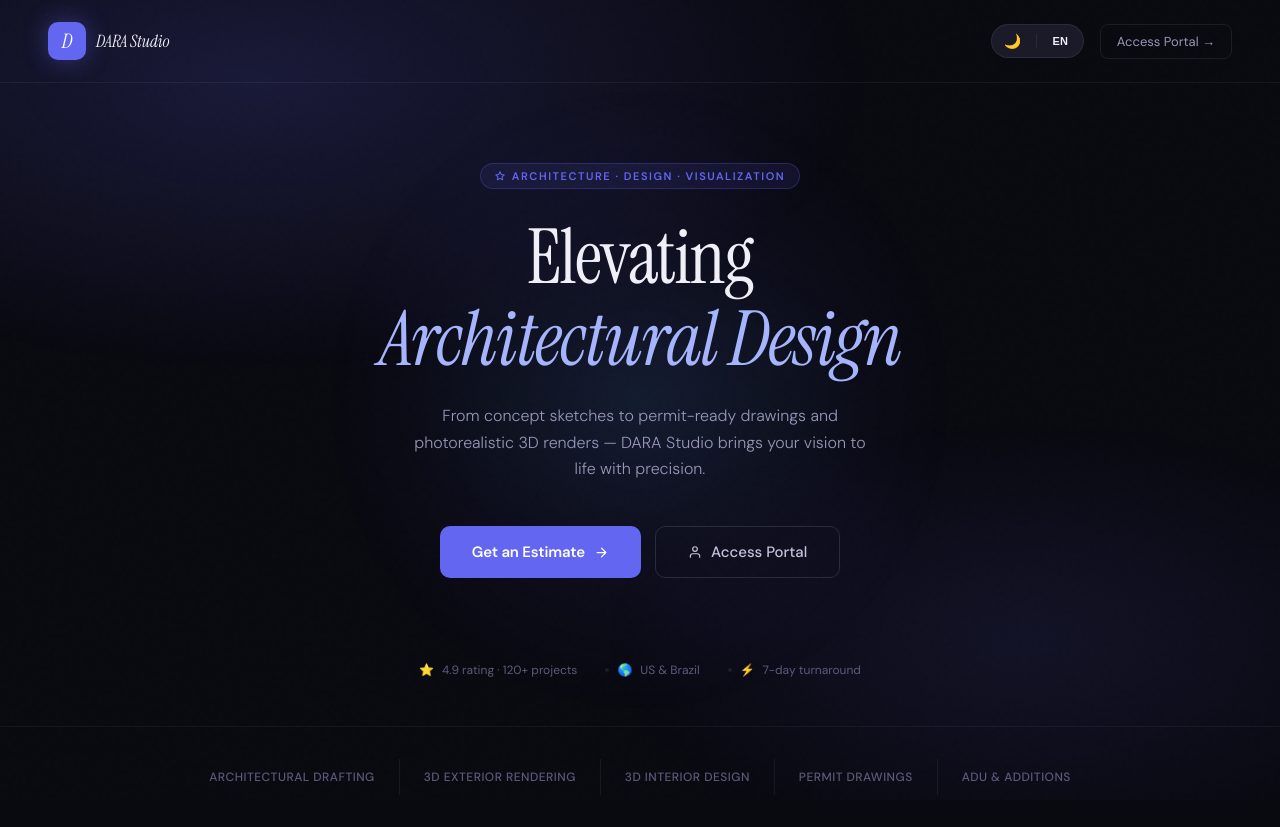
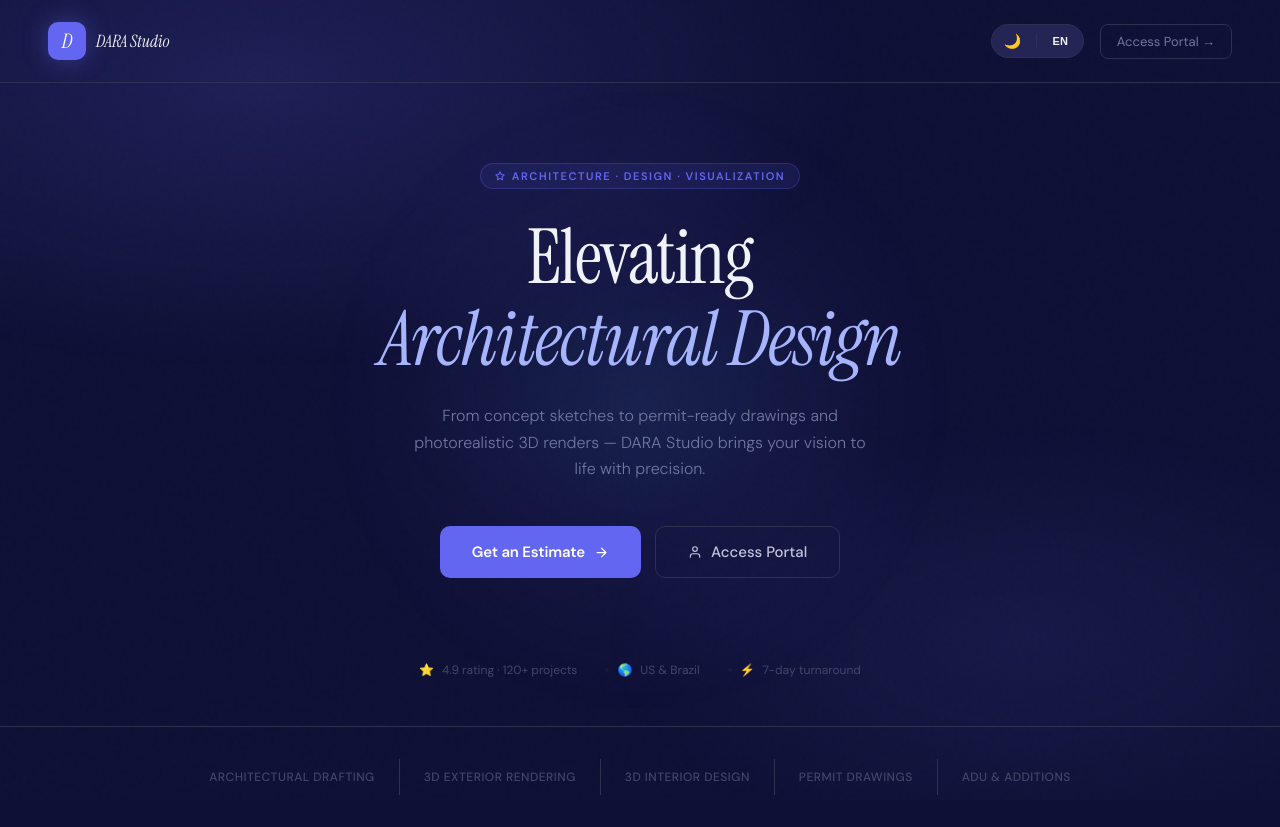
Before and after one commit to darastudiooficial-lab/dara-studio-portal, a React (Vite) app in the folder client/: page / in a window 1280 px wide. Built offline with nearby package versions, Linux system fonts and the light colour scheme.

Commit message:
fix: ensure full UI reactivity across light and dark modes by replacing hardcoded colors with tokens

```diff
--- a/client/src/index.css
+++ b/client/src/index.css
@@ -7,21 +7,24 @@
 
 /* ── Design Tokens ── */
 :root {
-  --bg0:    #090910;
-  --bg1:    #0f0f1a;
-  --bg2:    #14141f;
-  --bg3:    #1a1a28;
-  --border: rgba(255,255,255,.08);
+  /* Dark Theme (Default) */
+  --bg0:    #0F1035; /* bg-main */
+  --bg1:    #1A1B41; /* bg-card */
+  --bg2:    #1E1E4A;
+  --bg3:    #242455;
+  --tx:     #F0F2F9; /* text-primary */
+  --mu:     #7077A1; /* text-secondary */
+  --dm:     #424769; /* accent */
+  --border: #2D3250; /* border */
   --border2:rgba(255,255,255,.14);
-  --a:      #6366f1;
+  --a:      #6366f1; /* Keeping brand indigo as main accent */
   --a-dim:  rgba(99,102,241,.18);
   --a-glow: rgba(99,102,241,.35);
-  --tx:     #f0eff8;
-  --mu:     #9896b8;
-  --dm:     #5c5a7a;
   --gn:     #10b981;
   --am:     #f59e0b;
   --rd:     #ef4444;
+  --cb:     rgba(255,255,255,0.04);
+
   --font-serif: 'Instrument Serif', Georgia, serif;
   --font-mono:  'DM Mono', monospace;
   --font-sans:  'DM Sans', system-ui, sans-serif;
@@ -31,17 +34,18 @@
 }
 
 .light {
-  --bg0:    #f8f9fc;
-  --bg1:    #ffffff;
-  --bg2:    #f1f5f9;
-  --bg3:    #e2e8f0;
-  --border: rgba(0,0,0,.08);
+  --bg0:    #F0F2F9; /* bg-main */
+  --bg1:    #FFFFFF; /* bg-card */
+  --bg2:    #E5E8F3;
+  --bg3:    #DCDFE9;
+  --tx:     #2D3250; /* text-primary */
+  --mu:     #676F9D; /* text-secondary */
+  --dm:     #7077A1; /* accent */
+  --border: #DCDFE9; /* border */
   --border2:rgba(0,0,0,.14);
-  --tx:     #0f172a;
-  --mu:     #475569;
-  --dm:     #94a3b8;
   --a-dim:  rgba(99,102,241,.12);
   --a-glow: rgba(99,102,241,.15);
+  --cb:     rgba(0,0,0,0.05);
 }
 
 html, body, #root {
@@ -372,7 +376,7 @@
 .lp-nav {
   display: flex; align-items: center; justify-content: space-between;
   padding: 22px 48px;
-  border-bottom: 1px solid rgba(255,255,255,.06);
+  border-bottom: 1px solid var(--border);
 }
 @media(max-width: 640px) { .lp-nav { padding: 18px 24px } }
 
@@ -390,7 +394,7 @@
 .lp-nav-login {
   font-size: 13px; color: var(--mu); text-decoration: none;
   padding: 8px 16px; border-radius: 8px;
-  border: 1.5px solid rgba(255,255,255,.08);
+  border: 1.5px solid var(--border);
   transition: all .18s; cursor: pointer;
   background: none; font-family: inherit;
 }
@@ -451,7 +455,7 @@
 .lp-btn-secondary {
   display: inline-flex; align-items: center; gap: 9px;
   padding: 15px 32px; background: transparent;
-  border: 1.5px solid rgba(255,255,255,.12); border-radius: 10px;
+  border: 1.5px solid var(--border); border-radius: 10px;
   color: #c4c2dc; font-family: var(--font-sans); font-size: 15px;
   font-weight: 500; cursor: pointer; transition: all .2s; text-decoration: none;
 }
@@ -467,11 +471,11 @@
   animation: lp-fade-up .6s .55s both;
 }
 .lp-proof-item { display: flex; align-items: center; gap: 8px; font-size: 12px; color: var(--dm); }
-.lp-proof-sep { width: 4px; height: 4px; border-radius: 50%; background: rgba(255,255,255,.08); }
+.lp-proof-sep { width: 4px; height: 4px; border-radius: 50%; background: var(--cb); }
 
 /* Services strip */
 .lp-services {
-  border-top: 1px solid rgba(255,255,255,.05);
+  border-top: 1px solid var(--border);
   padding: 32px 48px; display: flex; align-items: center;
   justify-content: center; gap: 0; flex-wrap: wrap;
   animation: lp-fade-up .6s .65s both;
@@ -479,7 +483,7 @@
 .lp-service-item {
   padding: 10px 24px; font-size: 12px; color: var(--dm);
   letter-spacing: .04em; text-transform: uppercase; font-weight: 500;
-  border-right: 1px solid rgba(255,255,255,.06);
+  border-right: 1px solid var(--border);
 }
 .lp-service-item:last-child { border-right: none }
 @media(max-width: 640px) {
--- a/client/src/pages/ClientPortal.css
+++ b/client/src/pages/ClientPortal.css
@@ -1,45 +1,44 @@
-/* ══ TOKENS ══ */
 :root{
   --a:#6366f1;--a2:#818cf8;--a3:#4f46e5;
   --as:rgba(99,102,241,.09);--ab:rgba(99,102,241,.18);
-  --lav:#f3f2ff;--lav2:#eceaff;
-  --bg:#f3f2ff;--bg2:#ffffff;--bg3:#eceaff;
-  --tx:#1c1a2e;--mu:#6b6880;--dm:#9b99b0;
-  --br:rgba(99,102,241,.15);--br2:rgba(99,102,241,.28);
-  --cb:rgba(0,0,0,.07);
-  --gn:#16a34a;--gnb:rgba(22,163,74,.08);
-  --am:#d97706;--amb:rgba(217,119,6,.08);
-  --rd:#dc2626;--rdb:rgba(220,38,38,.08);
-  --bl:#2563eb;--blb:rgba(37,99,235,.08);
+  --lav:#1A1B41;--lav2:#1E1E4A;
+  --bg:#0F1035;--bg2:#1A1B41;--bg3:#242455;
+  --tx:#F0F2F9;--mu:#7077A1;--dm:#424769;
+  --br:#2D3250;--br2:rgba(99,102,241,.35);
+  --cb:rgba(255,255,255,.04);
+  --gn:#16a34a;--gnb:rgba(22,163,74,.14);
+  --am:#d97706;--amb:rgba(217,119,6,.14);
+  --rd:#dc2626;--rdb:rgba(220,38,38,.14);
+  --bl:#2563eb;--blb:rgba(37,99,235,.14);
   --sbw:224px;--sbc:52px;
   --page-transition:.28s;
 
-  /* Missing tokens for EstimateWizard */
+  /* System tokens */
   --r: 12px; --r-sm: 8px; --r-md: 14px; --r-lg: 20px;
-  --border: rgba(99, 102, 241, 0.12);
-  --border2: rgba(99, 102, 241, 0.25);
-  --a-dim: rgba(99, 102, 241, 0.05);
-  --a-glow: rgba(99, 102, 241, 0.2);
-  --bg0: #090910;
-  --bg1: #11111a;
-}
-
-[data-theme=dark]{
-  --bg:#0f0e1a;--bg2:#1a1828;--bg3:#241f38;
-  --tx:#e8e6f0;--mu:#9b98b0;--dm:#6b6880;
-  --br:rgba(99,102,241,.22);--br2:rgba(99,102,241,.35);
-  --cb:rgba(255,255,255,.06);
-  --lav:#1a1828;--lav2:#241f38;
-  --gnb:rgba(22,163,74,.14);--amb:rgba(217,119,6,.14);
-  --rdb:rgba(220,38,38,.14);--blb:rgba(37,99,235,.14);
-
-  /* Dark mode variants */
-  --border: rgba(255, 255, 255, 0.08);
+  --border: #2D3250;
   --border2: rgba(255, 255, 255, 0.15);
   --a-dim: rgba(99, 102, 241, 0.1);
   --a-glow: rgba(99, 102, 241, 0.3);
-  --bg0: #050508;
-  --bg1: #0a0a0f;
+  --bg0: #0F1035;
+  --bg1: #1A1B41;
+}
+
+.light {
+  --lav:#F0F2F9;--lav2:#E5E8F3;
+  --bg:#F0F2F9;--bg2:#FFFFFF;--bg3:#E5E8F3;
+  --tx:#2D3250;--mu:#676F9D;--dm:#7077A1;
+  --br:#DCDFE9;--br2:rgba(99,102,241,.28);
+  --cb:rgba(0,0,0,.05);
+  --gnb:rgba(22,163,74,.08);--amb:rgba(217,119,6,.08);
+  --rdb:rgba(220,38,38,.08);--blb:rgba(37,99,235,.08);
+
+  /* Light mode variants */
+  --border: #DCDFE9;
+  --border2: rgba(0, 0, 0, 0.14);
+  --a-dim: rgba(99, 102, 241, 0.05);
+  --a-glow: rgba(99, 102, 241, 0.2);
+  --bg0: #F0F2F9;
+  --bg1: #FFFFFF;
 }
 *,*::before,*::after{box-sizing:border-box;margin:0;padding:0}
 html,body{height:100%;scroll-behavior:smooth}
@@ -166,8 +165,8 @@
 .tb-avatar:hover{transform:scale(1.06)}
 .dark-toggle{background:var(--lav2);border:1.5px solid var(--br);border-radius:20px;width:40px;height:22px;cursor:pointer;position:relative;transition:all .25s;flex-shrink:0;display:flex;align-items:center}
 .dark-toggle::after{content:'';position:absolute;left:2px;width:16px;height:16px;border-radius:50%;background:#fff;box-shadow:0 1px 4px rgba(0,0,0,.2);transition:transform .25s cubic-bezier(.4,0,.2,1)}
-[data-theme=dark] .dark-toggle{background:var(--a);border-color:var(--a)}
-[data-theme=dark] .dark-toggle::after{transform:translateX(18px)}
+.dark .dark-toggle{background:var(--a);border-color:var(--a)}
+.dark .dark-toggle::after{transform:translateX(18px)}
 
 /* ══ NOTIF PANEL ══ */
 .notif-panel{position:absolute;right:0;top:46px;width:300px;background:var(--bg2);border:1px solid var(--br2);border-radius:14px;z-index:50;box-shadow:0 12px 40px rgba(99,102,241,.12),0 2px 8px rgba(0,0,0,.08);overflow:hidden;animation:dropDown .22s cubic-bezier(.22,.68,0,1.15) both}
@@ -222,7 +221,7 @@
 .form-ta{width:100%;border:1.5px solid var(--br);border-radius:9px;padding:10px 13px;font-size:12px;color:var(--tx);background:var(--lav2);font-family:'DM Sans',inherit;outline:none;resize:vertical;min-height:74px;transition:all .2s;box-sizing:border-box}
 .form-ta:focus{border-color:var(--a);box-shadow:0 0 0 3px rgba(99,102,241,.1)}
 .prow{display:flex;justify-content:space-between;padding:7px 0;border-bottom:1px solid rgba(0,0,0,.05)}
-[data-theme=dark] .prow{border-bottom-color:rgba(255,255,255,.06)}
+.dark .prow{border-bottom-color:rgba(255,255,255,.06)}
 svg.ic{display:inline-block;vertical-align:middle;flex-shrink:0}
 /* ── Avatar upload ── */
 .av-upload-wrap{position:relative;width:58px;height:58px;flex-shrink:0;cursor:pointer}
@@ -374,7 +373,7 @@
   font-size:11px;color:rgba(99,102,241,.85);
   display:flex;align-items:center;gap:6px;flex-shrink:0;
 }
-[data-theme=dark] .wa-hours-banner{
+.dark .wa-hours-banner{
   background:rgba(99,102,241,.12);
   color:rgba(165,162,255,.9);
 }
@@ -1388,7 +1387,7 @@
   color:#4338ca;
   border:1px solid rgba(99,102,241,.2);
 }
-[data-theme=dark] .pm-badge.stripe{
+.dark .pm-badge.stripe{
   background:rgba(99,102,241,.18);color:#a5b4fc;
 }
 .pm-badge.stripe .pm-badge-dot{background:#6366f1}
@@ -1399,7 +1398,7 @@
   color:#0f766e;
   border:1px solid rgba(20,184,166,.2);
 }
-[data-theme=dark] .pm-badge.pix{
+.dark .pm-badge.pix{
   background:rgba(20,184,166,.15);color:#5eead4;
 }
 .pm-badge.pix .pm-badge-dot{background:#14b8a6}
@@ -1410,7 +1409,7 @@
   color:#334155;
   border:1px solid rgba(100,116,139,.18);
 }
-[data-theme=dark] .pm-badge.ach{
+.dark .pm-badge.ach{
   background:rgba(100,116,139,.18);color:#94a3b8;
 }
 .pm-badge.ach .pm-badge-dot{background:#64748b}
@@ -1742,10 +1741,10 @@
 .acc-badge.blocked .acc-badge-dot{background:#dc2626}
 .acc-badge.invited {background:rgba(99,102,241,.1);color:#4338ca}
 .acc-badge.invited .acc-badge-dot{background:#6366f1;animation:pulse 2s infinite}
-[data-theme=dark] .acc-badge.active{background:rgba(22,163,74,.15);color:#4ade80}
-[data-theme=dark] .acc-badge.pending{background:rgba(217,119,6,.15);color:#fbbf24}
-[data-theme=dark] .acc-badge.blocked{background:rgba(220,38,38,.15);color:#f87171}
-[data-theme=dark] .acc-badge.invited{background:rgba(99,102,241,.18);color:#a5b4fc}
+.dark .acc-badge.active{background:rgba(22,163,74,.15);color:#4ade80}
+.dark .acc-badge.pending{background:rgba(217,119,6,.15);color:#fbbf24}
+.dark .acc-badge.blocked{background:rgba(220,38,38,.15);color:#f87171}
+.dark .acc-badge.invited{background:rgba(99,102,241,.18);color:#a5b4fc}
 
 /* User table */
 .acc-table{width:100%;border-collapse:collapse;font-size:12px}
@@ -2165,7 +2164,7 @@
 .data-table{width:100%;border-collapse:collapse;font-size:12px}
 .data-table th{text-align:left;padding:10px 12px;font-size:10px;font-weight:600;color:var(--dm);text-transform:uppercase;letter-spacing:.07em;border-bottom:1px solid var(--br);background:var(--lav)}
 .data-table td{padding:10px 12px;border-bottom:1px solid rgba(0,0,0,.04);color:var(--tx);vertical-align:middle}
-[data-theme=dark] .data-table td{border-bottom-color:rgba(255,255,255,.05)}
+.dark .data-table td{border-bottom-color:rgba(255,255,255,.05)}
 .data-table tr:hover td{background:var(--as)}
 .data-table .actions{display:flex;gap:6px}
 
@@ -2517,7 +2516,7 @@
 
 /* ══ FREELANCER HOURS ══ */
 .hours-row{display:flex;align-items:center;gap:10px;padding:8px 0;border-bottom:1px solid rgba(0,0,0,.05)}
-[data-theme=dark] .hours-row{border-bottom-color:rgba(255,255,255,.06)}
+.dark .hours-row{border-bottom-color:rgba(255,255,255,.06)}
 .hours-bar-bg{flex:1;height:6px;background:var(--lav2);border-radius:3px;overflow:hidden}
 .hours-bar{height:100%;border-radius:3px;background:linear-gradient(90deg,var(--a),#818cf8);transition:width .8s cubic-bezier(.22,.68,0,1.15)}
 
@@ -3099,19 +3098,19 @@
 .rm-badge.extra::before {
   background: #ea580c;
 }
-[data-theme=dark] .rm-badge.done {
+.dark .rm-badge.done {
   background: rgba(22, 163, 74, .15);
   color: #4ade80;
 }
-[data-theme=dark] .rm-badge.active {
+.dark .rm-badge.active {
   background: rgba(217, 119, 6, .15);
   color: #fbbf24;
 }
-[data-theme=dark] .rm-badge.pending {
+.dark .rm-badge.pending {
   background: rgba(156, 163, 175, .1);
   color: #9ca3af;
 }
-[data-theme=dark] .rm-badge.final {
+.dark .rm-badge.final {
   background: rgba(124, 58, 237, .15);
   color: #a78bfa;
 }
```
Also changed, not shown: client/src/pages/EstimateWizard.jsx (+202 -34 lines).
